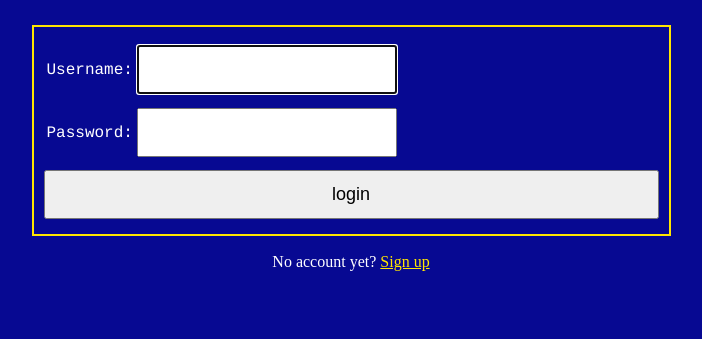
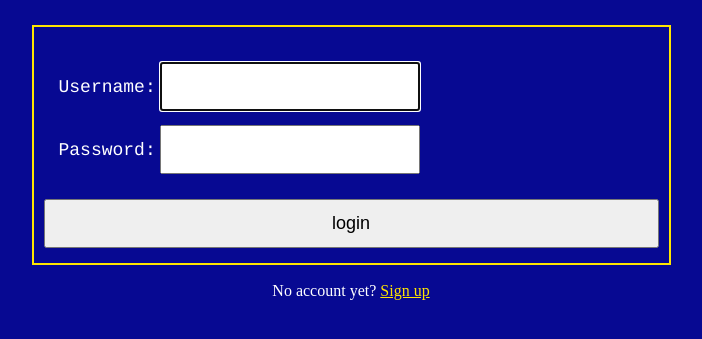
Before and after one commit to talisaar/skunkworx, a Django app: page /login/login/ in a window 1280 px wide. Shown: the top 339 px of the page, without its empty margins (289-991 px from the left). Run offline with Django 5.2, Linux system fonts and the light colour scheme.

Commit message:
login css tweak

```diff
--- a/tali/assets/css/style.css
+++ b/tali/assets/css/style.css
@@ -30,7 +30,7 @@ h2, form {
 }
 
 /* line 34, ../../scss/style.scss */
-input, button {
+input, button, table {
   position: relative;
   display: block;
   margin: 5px auto;
--- a/tali/scss/style.scss
+++ b/tali/scss/style.scss
@@ -31,7 +31,7 @@ body {
     text-align: center;
   }
 
-  input, button {
+  input, button, table {
     position: relative;
     display: block;
     margin : 5px auto;
```
